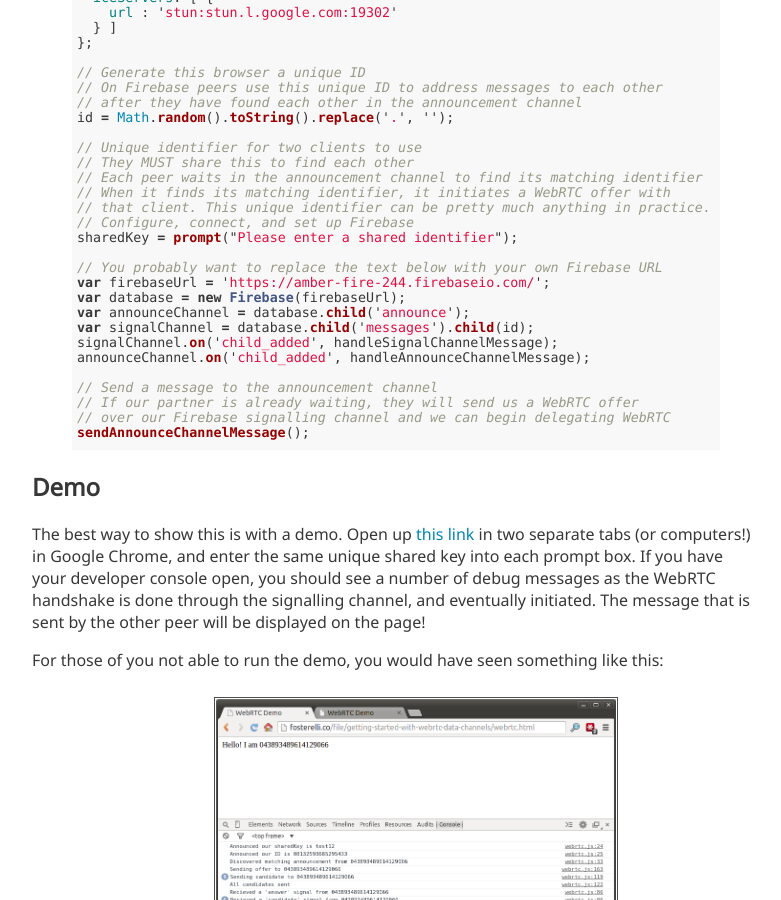
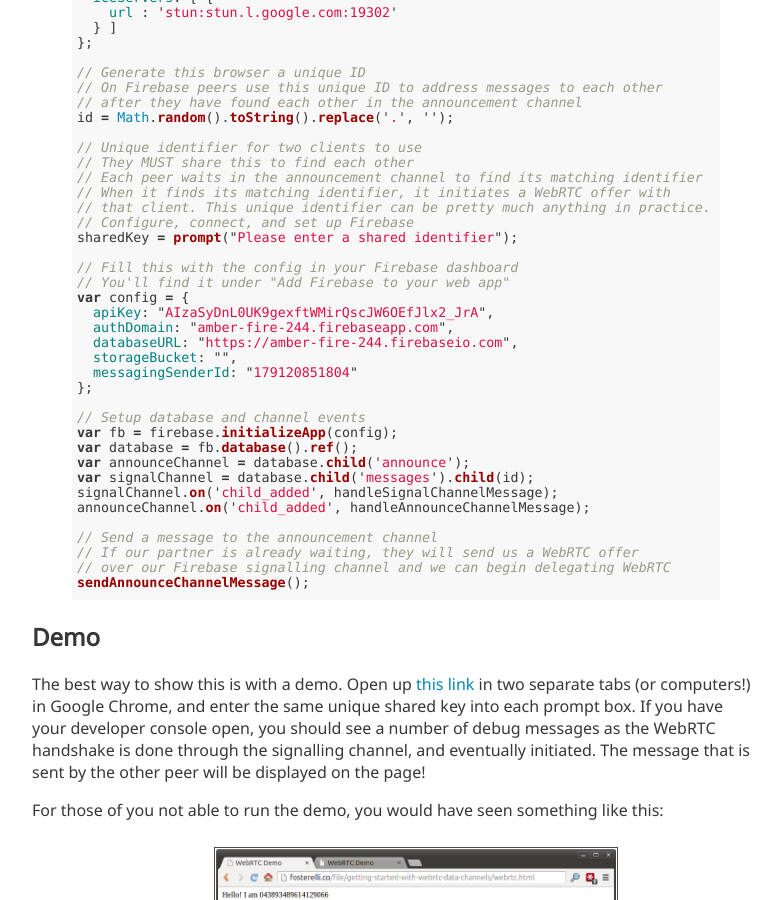
Before and after one commit to chrisfosterelli/chrisfosterelli.github.io, a Jekyll site: the page built from _posts/2014-11-19-getting-started-with-webrtc-data-channels.md, in a window 1280 px wide and 900 px high, scrolled down 3483 px. Shown: the whole window, without its empty margins (243-1024 px from the left). Built offline with Jekyll 4.4.1, drawn with Linux system fonts in a browser that asks for light colours; some web fonts are replaced; some of the changed text lies outside the part shown.

Commit message:
Update 'Getting Started with WebRTC data Channels' for Firebase 3.6.1

```diff
--- a/_posts/2014-11-19-getting-started-with-webrtc-data-channels.md
+++ b/_posts/2014-11-19-getting-started-with-webrtc-data-channels.md
@@ -224,9 +224,19 @@ id = Math.random().toString().replace('.', '');
 // Configure, connect, and set up Firebase
 sharedKey = prompt("Please enter a shared identifier");
 
-// You probably want to replace the text below with your own Firebase URL
-var firebaseUrl = 'https://amber-fire-244.firebaseio.com/';
-var database = new Firebase(firebaseUrl);
+// Fill this with the config in your Firebase dashboard
+// You'll find it under "Add Firebase to your web app"
+var config = {
+  apiKey: "AIzaSyDnL0UK9gexftWMirQscJW6OEfJlx2_JrA",
+  authDomain: "amber-fire-244.firebaseapp.com",
+  databaseURL: "https://amber-fire-244.firebaseio.com",
+  storageBucket: "",
+  messagingSenderId: "179120851804"
+};
+
+// Setup database and channel events
+var fb = firebase.initializeApp(config);
+var database = fb.database().ref();
 var announceChannel = database.child('announce');
 var signalChannel = database.child('messages').child(id);
 signalChannel.on('child_added', handleSignalChannelMessage);
@@ -271,3 +281,5 @@ __Updated April 5, 2015:__ Added syntax highlighting
 __Updated June 17, 2015:__ Now works with Chrome 43, thanks to Dave Compton
 
 __Updated May 7, 2016:__ Now works with Chrome 50, thanks to Akash Paul
+
+__Updated November 26, 2016:__ Now works with Firebase 3.6.1, thanks to Rik Vermeer
--- a/file/getting-started-with-webrtc-data-channels/webrtc.html
+++ b/file/getting-started-with-webrtc-data-channels/webrtc.html
@@ -4,7 +4,7 @@
     <title>WebRTC Demo</title>
   </head>
   <body>
-    <script src='https://cdn.firebase.com/v0/firebase.js'></script>
+    <script src="https://www.gstatic.com/firebasejs/3.6.1/firebase.js"></script>
     <script src="webrtc.js"></script>
   </body>
 </html>
```
Also changed, not shown: file/getting-started-with-webrtc-data-channels/webrtc.js (+13 -4 lines).
